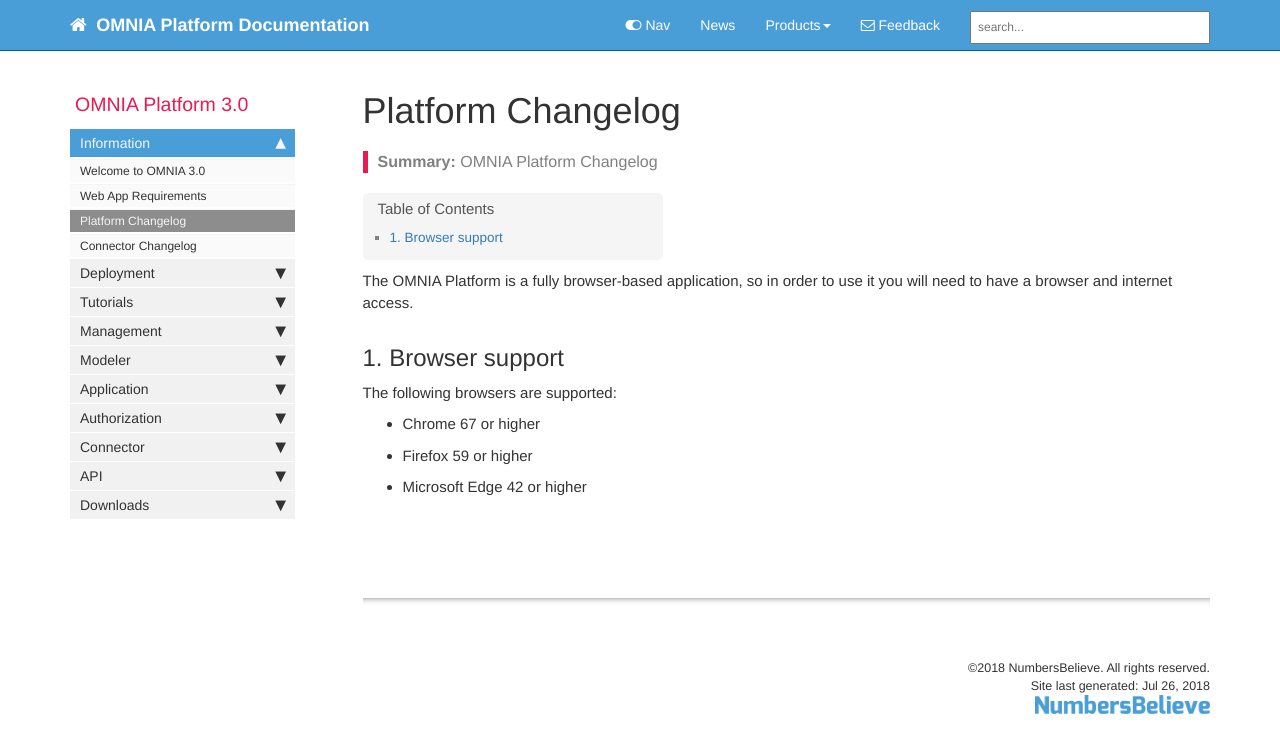
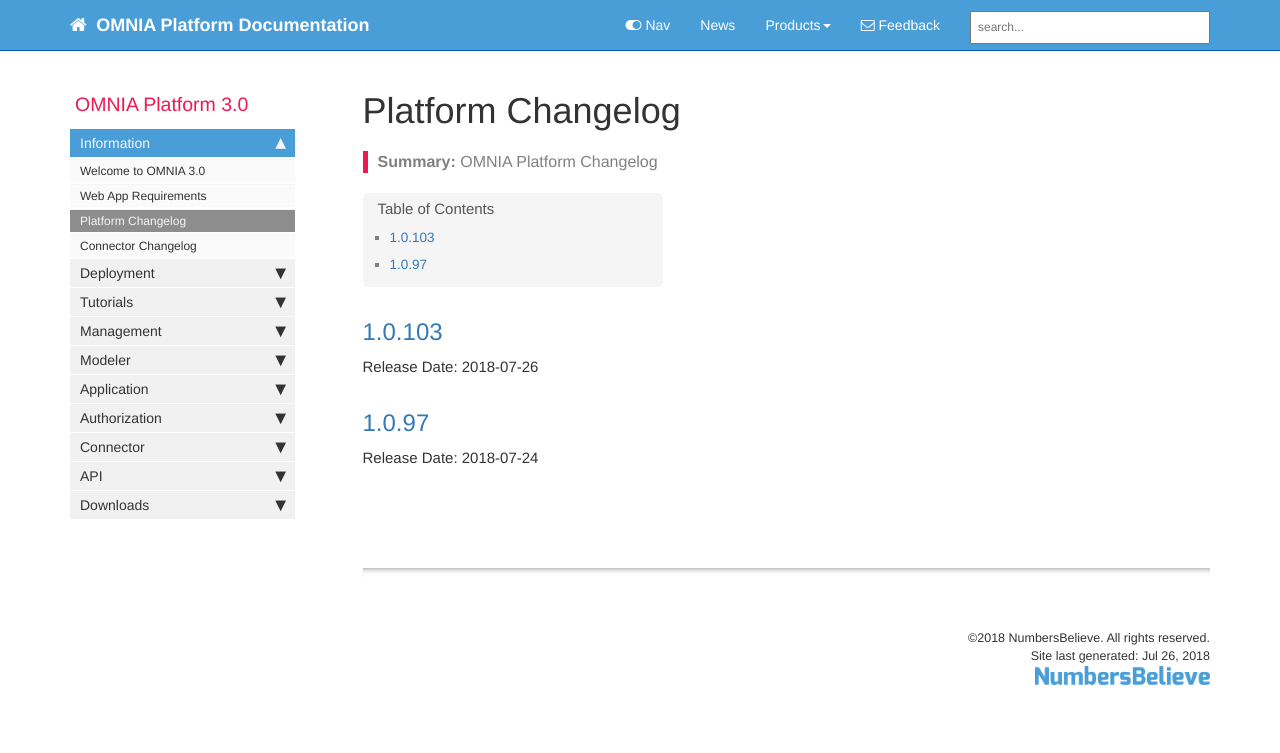
Before and after one commit to daniel8lopes/omnia3, a Jekyll site: the page built from docs/pages/omnia3/Introduction/omnia3_platformchangelog.md, in a window 1280 px wide. Shown: the top 753 px of the page. Built offline with Jekyll 4.4.1, drawn with Linux system fonts in a browser that asks for light colours; nearby versions of some CDN libraries; comment, search, counter and statistics services are not loaded.

Commit message:
Update omnia3_platformchangelog.md

```diff
--- a/docs/pages/omnia3/Introduction/omnia3_platformchangelog.md
+++ b/docs/pages/omnia3/Introduction/omnia3_platformchangelog.md
@@ -7,10 +7,8 @@ permalink: omnia3_platformchangelog.html
 folder: omnia3
 ---
 
-The OMNIA Platform is a fully browser-based application, so in order to use it you will need to have a browser and internet access.
+## [1.0.103](#10103)
+Release Date: 2018-07-26
 
-## 1. Browser support
-The following browsers are supported:
-* Chrome 67 or higher
-* Firefox 59 or higher
-* Microsoft Edge 42 or higher
+## [1.0.97](#1097)
+Release Date: 2018-07-24
```
